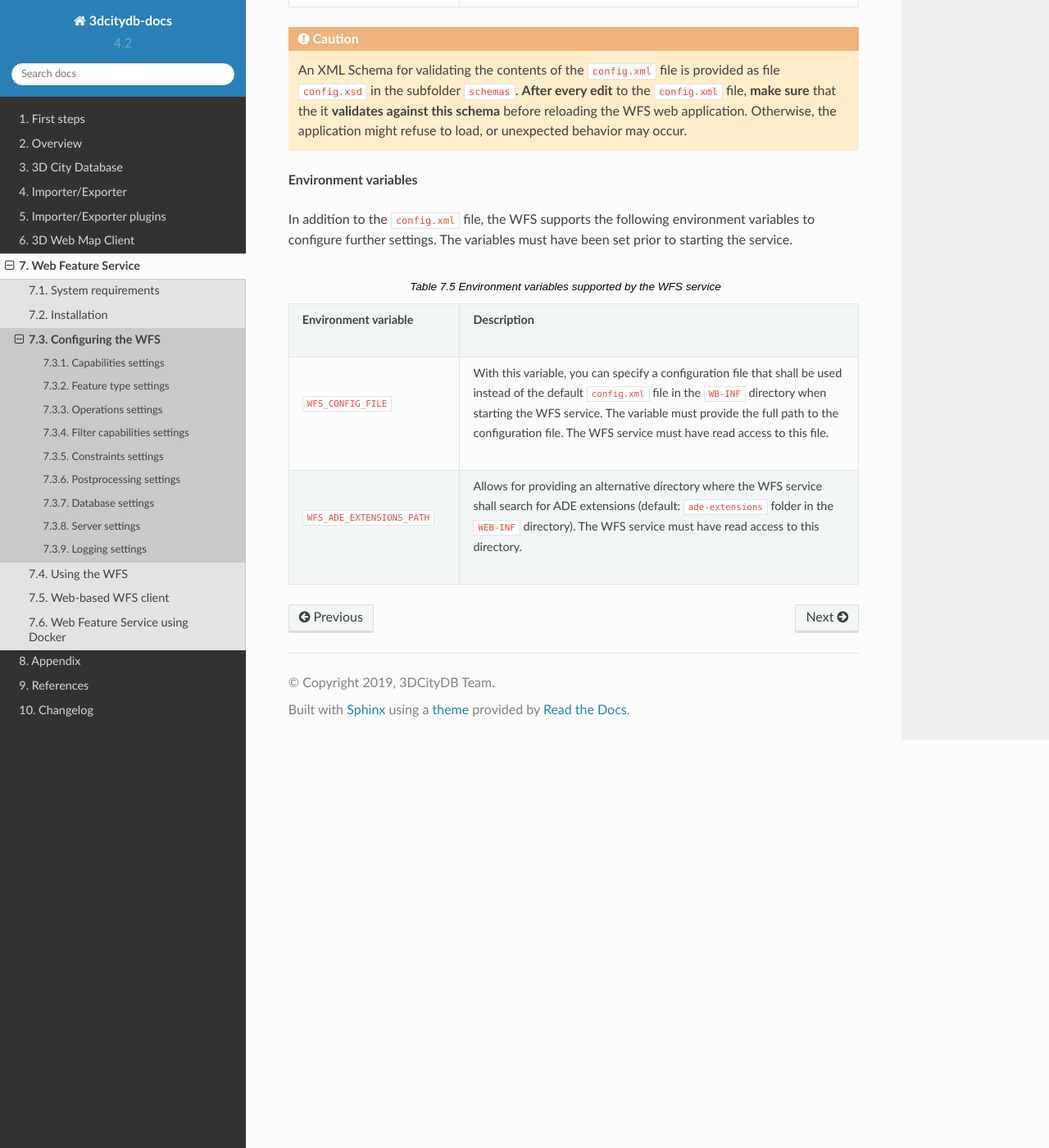
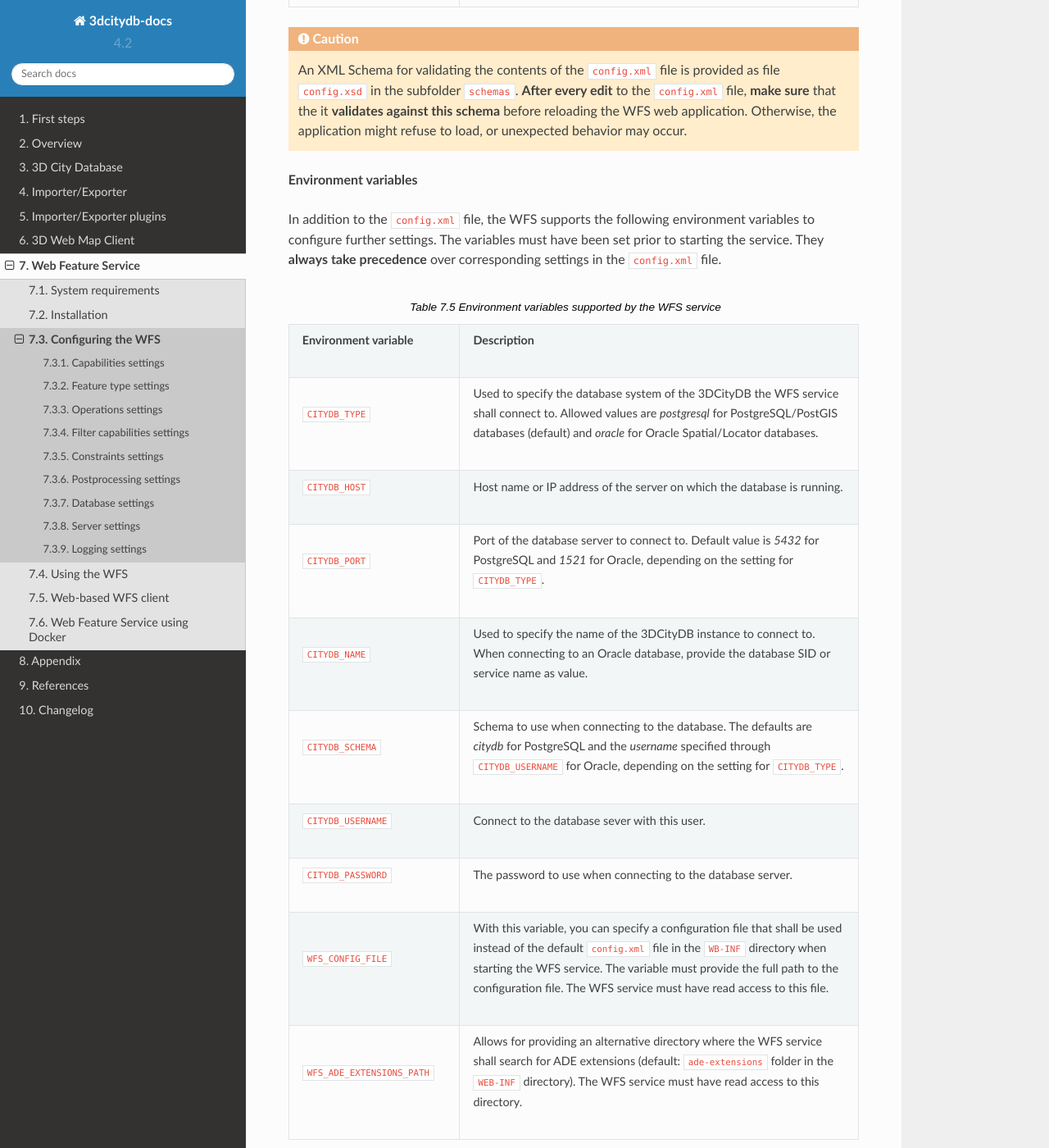
Before and after one commit to 3dcitydb/3dcitydb-docs, a Sphinx documentation site: the page built from source/wfs/configuration/index.rst, in a window 1280 px wide and 1400 px high, scrolled down 1819 px. Shown: the whole window at 82% size. Built offline with Sphinx 7.4.7 and the Read the Docs theme 2.0.0, drawn with Linux system fonts in a browser that asks for light colours.

Commit message:
added env variables to WFS configuration chapter

```diff
--- a/source/wfs/configuration/index.rst
+++ b/source/wfs/configuration/index.rst
@@ -77,7 +77,8 @@ The discussion of the settings follows this organization in the subsequent claus
 
 In addition to the ``config.xml`` file, the WFS supports the following environment
 variables to configure further settings. The variables must have been set prior to
-starting the service.
+starting the service. They **always take precedence** over corresponding settings in the
+``config.xml`` file.
 
 .. list-table::  Environment variables supported by the WFS service
    :name: wfs_supported_env_variables_table
@@ -85,6 +86,20 @@ starting the service.
 
    * - | **Environment variable**
      - | **Description**
+   * - | ``CITYDB_TYPE``
+     - | Used to specify the database system of the 3DCityDB the WFS service shall connect to. Allowed values are *postgresql* for PostgreSQL/PostGIS databases (default) and *oracle* for Oracle Spatial/Locator databases.
+   * - | ``CITYDB_HOST``
+     - | Host name or IP address of the server on which the database is running.
+   * - | ``CITYDB_PORT``
+     - | Port of the database server to connect to. Default value is *5432* for PostgreSQL and *1521* for Oracle, depending on the setting for ``CITYDB_TYPE``.
+   * - | ``CITYDB_NAME``
+     - | Used to specify the name of the 3DCityDB instance to connect to. When connecting to an Oracle database, provide the database SID or service name as value.
+   * - | ``CITYDB_SCHEMA``
+     - | Schema to use when connecting to the database. The defaults are *citydb* for PostgreSQL and the *username* specified through ``CITYDB_USERNAME`` for Oracle, depending on the setting for ``CITYDB_TYPE``.
+   * - | ``CITYDB_USERNAME``
+     - | Connect to the database sever with this user.
+   * - | ``CITYDB_PASSWORD``
+     - | The password to use when connecting to the database server.
    * - | ``WFS_CONFIG_FILE``
      - | With this variable, you can specify a configuration file that shall be used instead of the default ``config.xml`` file in the ``WB-INF`` directory when starting the WFS service. The variable must provide the full path to the configuration file. The WFS service must have read access to this file.
    * - | ``WFS_ADE_EXTENSIONS_PATH``
```
